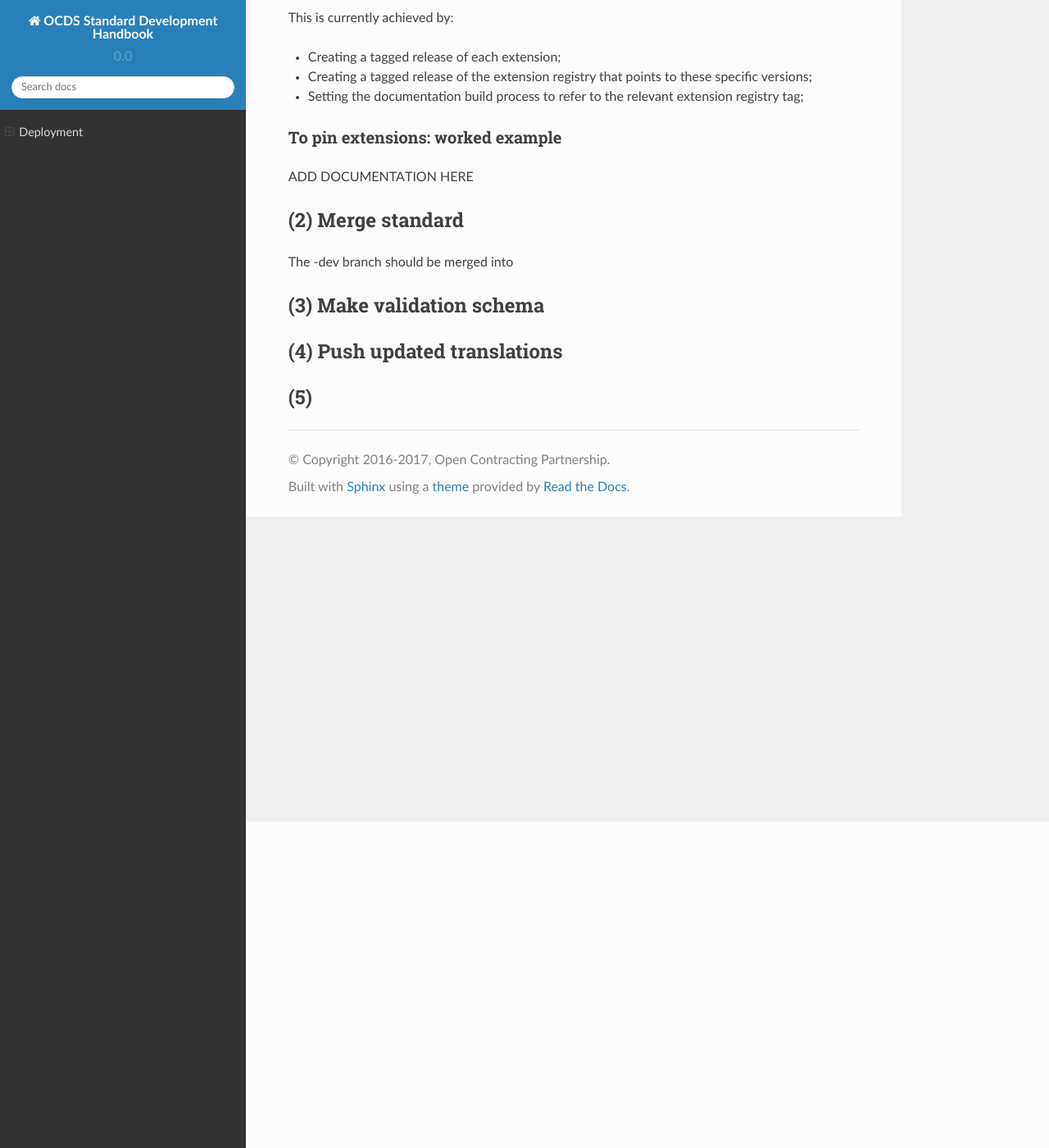
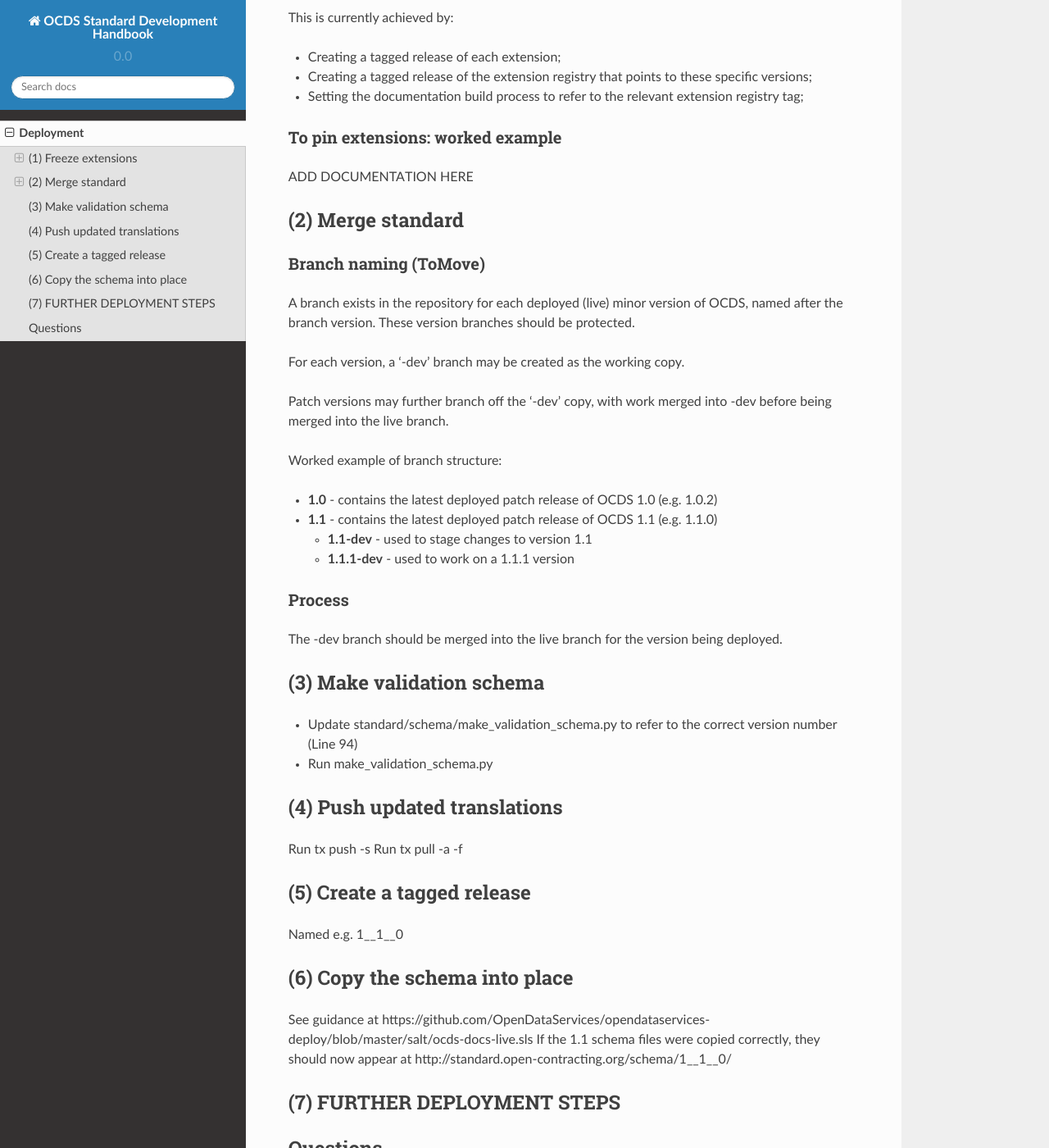
Before and after one commit to open-contracting/standard-development-handbook, a Sphinx documentation site: the page built from docs/deployment.md, in a window 1280 px wide and 1400 px high, scrolled down 398 px. Shown: the whole window at 82% size. Built offline with Sphinx 7.4.7 and the Read the Docs theme 2.0.0, drawn with Linux system fonts in a browser that asks for light colours; some of the changed text lies outside the part shown.

Commit message:
Updates to deployment pages

```diff
--- a/docs/deployment.md
+++ b/docs/deployment.md
@@ -21,15 +21,57 @@ ADD DOCUMENTATION HERE
 
 ## (2) Merge standard
 
-The -dev branch should be merged into
+### Branch naming (ToMove)
+
+A branch exists in the repository for each deployed (live) minor version of OCDS, named after the branch version. These version branches should be protected.
+
+For each version, a '-dev' branch may be created as the working copy.
+
+Patch versions may further branch off the '-dev' copy, with work merged into -dev before being merged into the live branch.
+
+Worked example of branch structure:
+
+* **1.0** - contains the latest deployed patch release of OCDS 1.0 (e.g. 1.0.2)
+* **1.1** - contains the latest deployed patch release of OCDS 1.1 (e.g. 1.1.0)
+  * **1.1-dev** - used to stage changes to version 1.1
+  * **1.1.1-dev** - used to work on a 1.1.1 version
+
+### Process
+
+The -dev branch should be merged into the live branch for the version being deployed.
 
 
 ## (3) Make validation schema
 
+* Update standard/schema/make_validation_schema.py to refer to the correct version number (Line 94)
+* Run make_validation_schema.py
 
 
 ## (4) Push updated translations
 
+Run tx push -s
+Run tx pull -a -f
+
+## (5) Create a tagged release
+
+Named e.g. 1__1__0
 
 
-## (5)
+## (6) Copy the schema into place
+
+See guidance at https://github.com/OpenDataServices/opendataservices-deploy/blob/master/salt/ocds-docs-live.sls
+If the 1.1 schema files were copied correctly, they should now appear at http://standard.open-contracting.org/schema/1__1__0/
+
+## (7) FURTHER DEPLOYMENT STEPS
+
+
+
+## Questions
+
+**How can I find out what the standard looked like at 1.0?**
+
+To find the latest (patch) version of a minor release, look at the contents of the branch named with that version.
+
+**How can I find out what the standard looked like at 1.1.0?**
+
+TBC. (Is the answer to look for a tagged release?)
```
Also changed, not shown: docs/index.md (+10 -1 lines).
